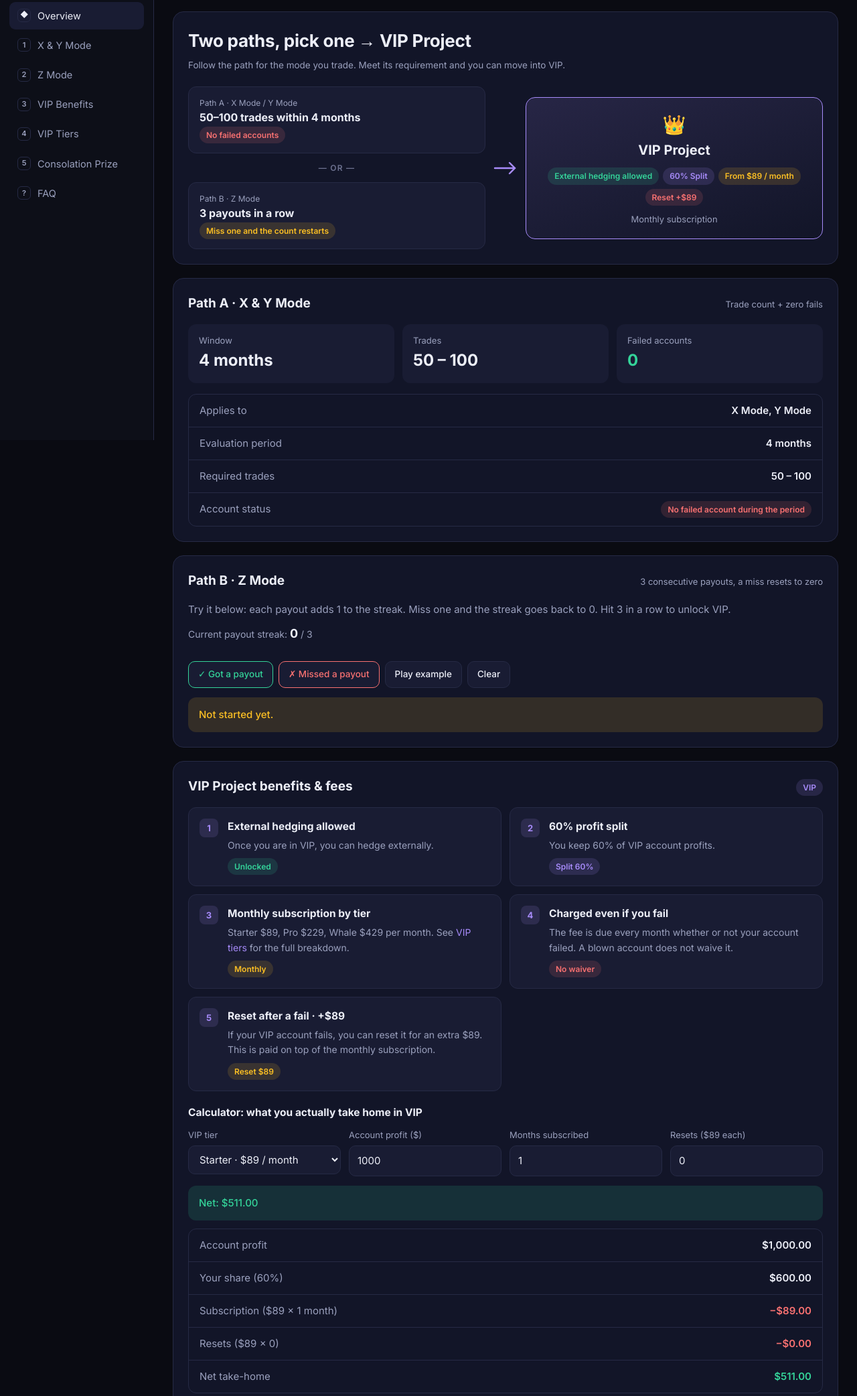
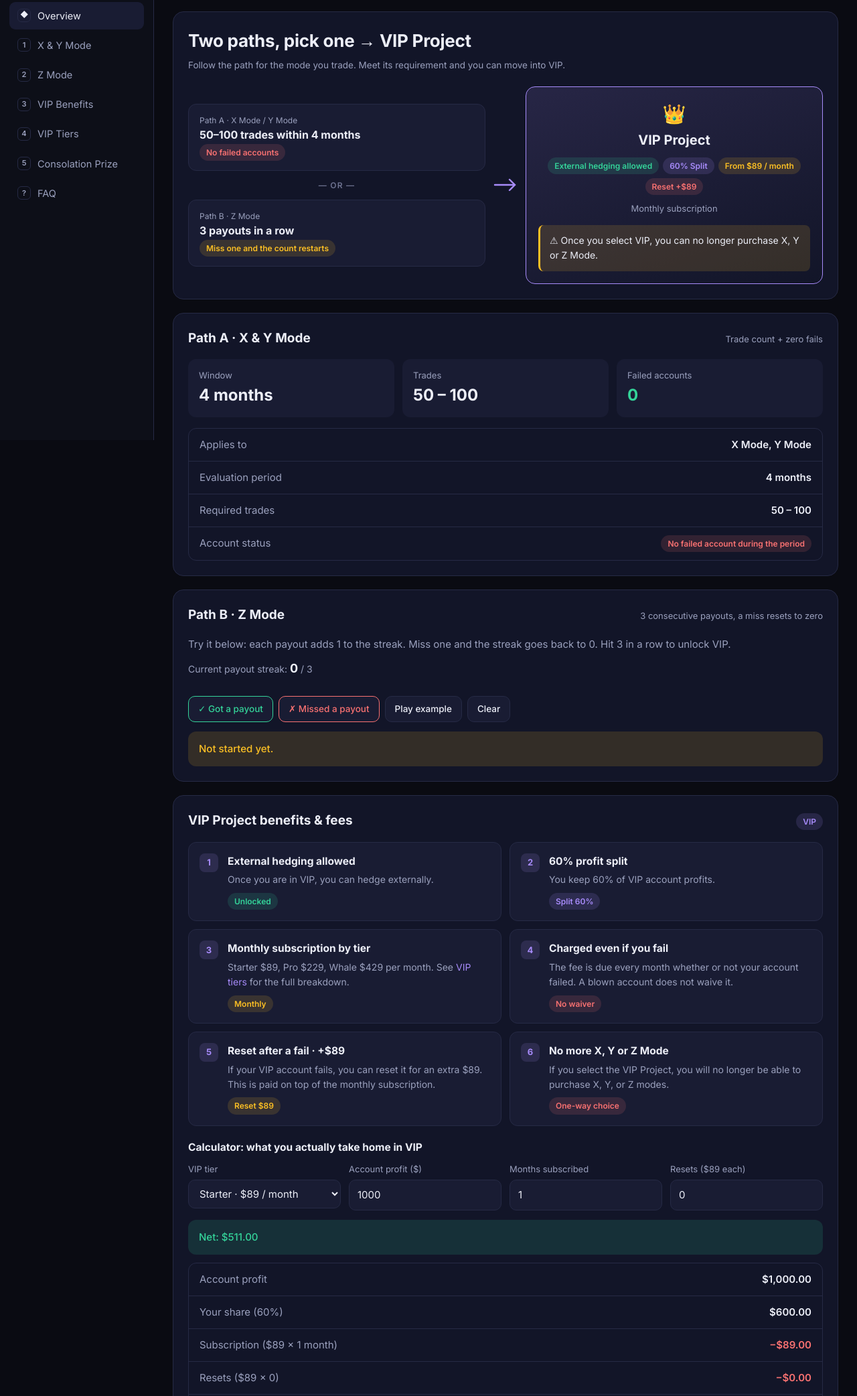
Before and after one commit to anmozhang/xyz-labs-vip-rules, a plain HTML site: page index.html in a window 1280 px wide. Shown: the part 143-2227 px from the top of the page at 67% size. Drawn offline with Linux system fonts and the light colour scheme.

Commit message:
Add rule: VIP members can no longer buy X, Y or Z Mode
Co-Authored-By: Claude Opus 5.5 <noreply@anthropic.com>
Claude-Session: https://claude.ai/code/session_01F5ajC5Z5faWRXhPHxmwpoo

```diff
--- a/index.html
+++ b/index.html
@@ -206,6 +206,7 @@ ol.faq li span{color:var(--muted);font-size:14px}
             <span class="badge b-red">Reset +$89</span>
           </div>
           <div style="font-size:13px;color:var(--muted)">Monthly subscription</div>
+          <div class="warn" style="text-align:left">⚠ Once you select VIP, you can no longer purchase X, Y or Z Mode.</div>
         </div>
       </div>
     </section>
@@ -250,6 +251,7 @@ ol.faq li span{color:var(--muted);font-size:14px}
         <div class="rule"><span class="n">3</span><div><h3>Monthly subscription by tier</h3><p>Starter $89, Pro $229, Whale $429 per month. See <a href="#tiers" style="color:var(--accent)">VIP tiers</a> for the full breakdown.</p><div class="st"><span class="badge b-amber">Monthly</span></div></div></div>
         <div class="rule"><span class="n">4</span><div><h3>Charged even if you fail</h3><p>The fee is due every month whether or not your account failed. A blown account does not waive it.</p><div class="st"><span class="badge b-red">No waiver</span></div></div></div>
         <div class="rule"><span class="n">5</span><div><h3>Reset after a fail · +$89</h3><p>If your VIP account fails, you can reset it for an extra $89. This is paid on top of the monthly subscription.</p><div class="st"><span class="badge b-amber">Reset $89</span></div></div></div>
+        <div class="rule"><span class="n">6</span><div><h3>No more X, Y or Z Mode</h3><p>If you select the VIP Project, you will no longer be able to purchase X, Y, or Z modes.</p><div class="st"><span class="badge b-red">One-way choice</span></div></div></div>
       </div>
 
       <div style="margin-top:20px">
@@ -327,6 +329,7 @@ ol.faq li span{color:var(--muted);font-size:14px}
         <li><b>Can I reset a VIP account after it fails?</b><span>Yes. A reset costs an extra $89, on top of the monthly subscription.</span></li>
         <li><b>How are VIP profits split?</b><span>You get a 60% profit split.</span></li>
         <li><b>What are the VIP tiers?</b><span>Starter ($5k, $89/month), Pro ($15k, $229/month) and Whale ($30k, $429/month). All tiers use 2x max leverage, a 60% split and payouts every 7 days.</span></li>
+        <li><b>Can I still buy X, Y or Z Mode after joining VIP?</b><span>No. If you select the VIP Project, you will no longer be able to purchase X, Y, or Z modes.</span></li>
         <li><b>How do I get the consolation prize?</b><span>Lose 3 accounts in a row and you receive 1 free account.</span></li>
       </ol>
     </section>
```
